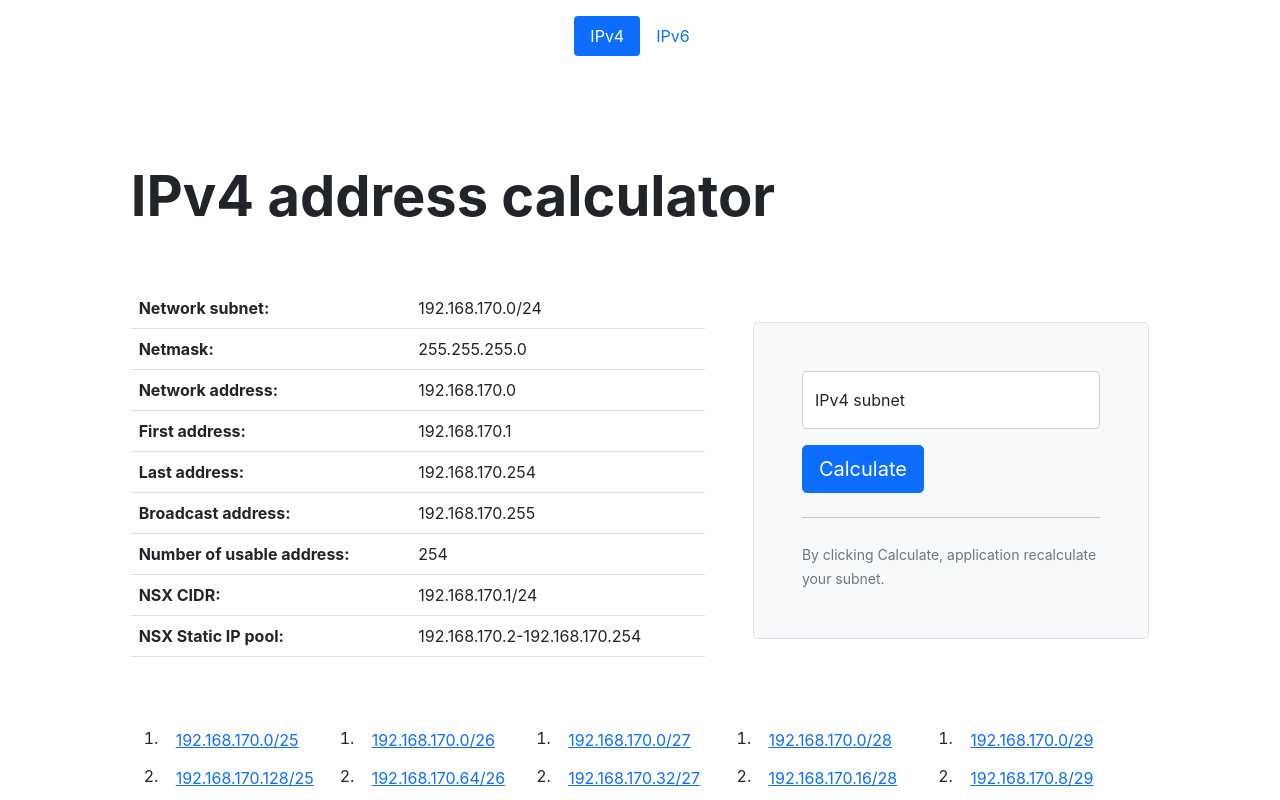
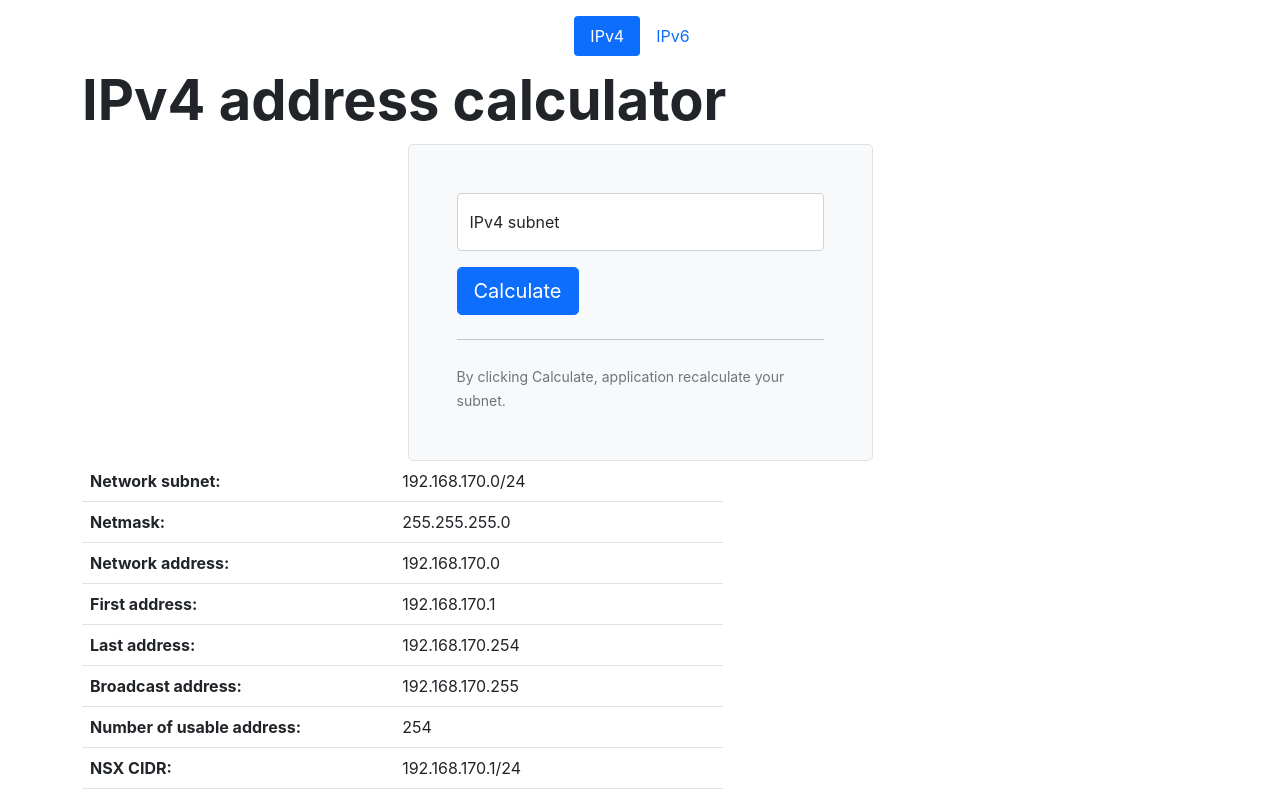
Before and after one commit to patykmar/ip-calc, a React (Create React App) app in the folder frontend/: page / in a window 1280 px wide. Shown: the top 800 px of the page. Built offline with nearby package versions, Linux system fonts and the light colour scheme.

Commit message:
rewrite to Bootstrap-react component

```diff
--- a/frontend/src/components/ipcalc/Ipv4Layout.js
+++ b/frontend/src/components/ipcalc/Ipv4Layout.js
@@ -3,6 +3,8 @@ import axios from "axios";
 import SubnetTableV4 from "./resultsTable/SubnetTableV4";
 import SearchForm from "./inputForm/SearchForm";
 import SmallerSubnetsV4 from "./resultsTable/smallerSubnet/SmallerSubnetsV4";
+import {Col, Container, Row} from "react-bootstrap";
+import TitleH1 from "./resultsTable/layout/TitleH1";
 
 const API_URL = "http://localhost:8000/";
 
@@ -180,26 +182,28 @@ class Ipv4Layout extends React.Component {
 
     render() {
         return (
-            <main>
-                <div className="container col-xl-10 col-xxl-8 px-4 py-5">
-                    <div className="row align-items-center g-lg-5 py-5">
-                        <h1 className="display-4 fw-bold lh-1 mb-3">IPv4 address calculator</h1>
-                        <SubnetTableV4
-                            outputTableData={this.state.outputTableData}
-                        />
+            <Container>
+                <TitleH1>IPv4 address calculator</TitleH1>
+                <Row>
+                    <Col>
                         <SearchForm
-                            placeholderForm="10.0.0.0/24"
+                            placeholderForm="192.168.170.0/24"
                             labelForm="IPv4 subnet"
                             formValue={this.state.enteredSubnet}
                             onSubmittedSubnetForm={this.submittedSubnetFormHandler}
                         />
-                    </div>
-                    <SmallerSubnetsV4
-                        onClickHandlerButton={this.smallerSubnetClickButtonHandler}
-                        smallerSubnetsData={this.state.smallerSubnet}
+                    </Col>
+                </Row>
+                <Row>
+                    <SubnetTableV4
+                        outputTableData={this.state.outputTableData}
                     />
-                </div>
-            </main>
+                </Row>
+                <SmallerSubnetsV4
+                    onClickHandlerButton={this.smallerSubnetClickButtonHandler}
+                    smallerSubnetsData={this.state.smallerSubnet}
+                />
+            </Container>
         );
 
     }
```
